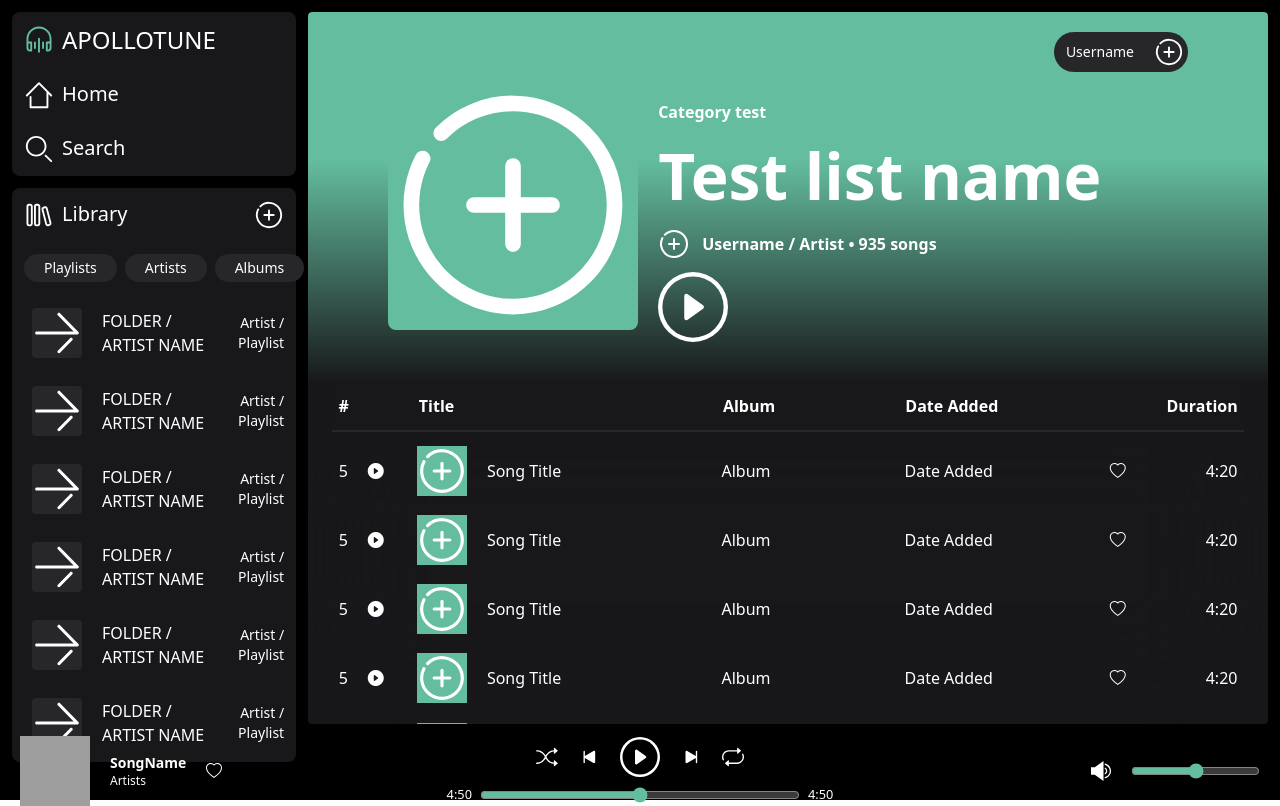
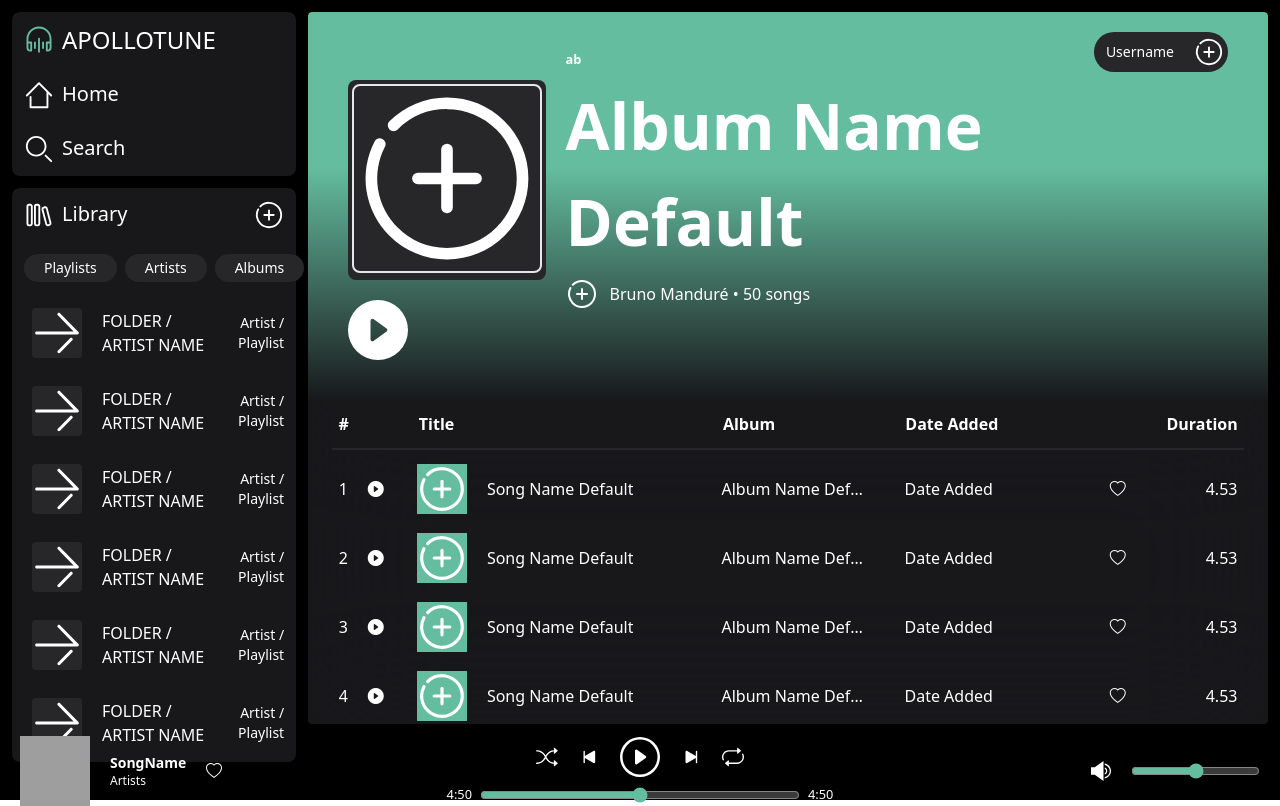
Before and after one commit to BMandure/apollotunes, a React (Vite) app: page / in a window 1280 px wide. Built offline with nearby package versions, Linux system fonts and the light colour scheme; grey boxes are pictures that could not be loaded.

Commit message:
update Header, Song, Login, SongList and types.ts

```diff
--- a/src/components/Header.tsx
+++ b/src/components/Header.tsx
@@ -1,8 +1,9 @@
 import test from "../assets/add.svg";
+import { Playlist } from "../types";
 
-function Header() {
+function Header(props: { info: Playlist }) {
   return (
-    <article className="m-0 px-[5rem] py-5 flex flex-col text-white bg-gradient-to-b from-[#64bd9f] from-40% to-zinc-900 to-100% ">
+    <article className="m-0 px-10 py-5 flex flex-col text-white bg-gradient-to-b from-[#64bd9f] from-40% to-zinc-900 to-100%">
       <div className="h-[40px] min-w-[40px] mb-2 ms-auto flex">
         <button className="flex hover:bg-zinc-700 text-sm rounded-3xl bg-zinc-800 ps-3 pe-1 py-1 items-center gap-5">
           <p>Username</p>
@@ -10,38 +11,39 @@ function Header() {
         </button>
       </div>
 
-      <div className="flex max-[1080px]:flex-col max-[1080px]:items-center">
-        <div className="bg-main rounded-lg !w-[250px] !h-[250px]">
-          <img src={test} alt="album/artist_image" />
+      <div className="flex h-[200px] max-[1080px]:flex-col max-[1080px]:items-center">
+        <div className="bg-zinc-800 rounded-lg w-[200px] h-[200px] p-1">
+          <img
+            src={test}
+            alt="album/artist_image"
+            className="border-2 rounded-lg"
+          />
         </div>
-        <div className="flex flex-col justify-between items-start p-5 gap-3 [&]:font-semibold text-white [&>h2]:max-[1080px]:text-center [&>h2]:max-[1080px]:w-full [&>span]:max-[1080px]:text-center [&>span]:max-[1080px]:w-full [&>button]:max-[1080px]:text-center [&>button]:max-[1080px]:mx-auto [&>small]:max-[1080px]:text-center [&>small]:max-[1080px]:w-full">
-          <small className="text-[1rem]">Category test</small>
-          <h2 className="max-[1080px]:text-[2rem] text-[3rem] min-[1275px]:text-[4rem] leading-tight">
-            Test list name
-          </h2>
 
+        <div className="h-[200px] flex flex-col gap-2 text-start ps-5 justify-center">
+          <small className="font-semibold">{props.info.list}</small>
+          <h2 className="text-[4rem] font-extrabold">{`${props.info.plName}`}</h2>
           <span className="text-left flex gap-3 items-center">
-            <img src={test} alt="" className="h-8" />
-            <p>Username / Artist &#x2022; 935 songs</p>
+            <img src={test} alt="user_profile_img" className="h-8" />
+            <p>
+              {`${props.info.username}`} &#x2022;{" "}
+              {`${props.info.songs.length} songs`}
+            </p>
           </span>
-          <button
-            id="play"
-            className="w-[70px] h-[70px] border-transparent hover:border-2 hover:border-white rounded-[50%]"
-          >
-            <svg
-              xmlns="http://www.w3.org/2000/svg"
-              width="16"
-              height="16"
-              fill="currentColor"
-              className="bi bi-play-circle w-full h-full"
-              viewBox="0 0 16 16"
-            >
-              <path d="M8 15A7 7 0 1 1 8 1a7 7 0 0 1 0 14zm0 1A8 8 0 1 0 8 0a8 8 0 0 0 0 16z" />
-              <path d="M6.271 5.055a.5.5 0 0 1 .52.038l3.5 2.5a.5.5 0 0 1 0 .814l-3.5 2.5A.5.5 0 0 1 6 10.5v-5a.5.5 0 0 1 .271-.445z" />
-            </svg>
-          </button>
         </div>
       </div>
+      <button className="w-[60px] h-[60px] hover:scale-110 my-5">
+        <svg
+          xmlns="http://www.w3.org/2000/svg"
+          width="full"
+          height="full"
+          fill="currentColor"
+          className="bi bi-play-circle-fill"
+          viewBox="0 0 16 16"
+        >
+          <path d="M16 8A8 8 0 1 1 0 8a8 8 0 0 1 16 0zM6.79 5.093A.5.5 0 0 0 6 5.5v5a.5.5 0 0 0 .79.407l3.5-2.5a.5.5 0 0 0 0-.814l-3.5-2.5z" />
+        </svg>
+      </button>
     </article>
   );
 }
--- a/src/components/Song.tsx
+++ b/src/components/Song.tsx
@@ -1,24 +1,25 @@
 import { Tooltip } from "antd";
 import songTest from "../assets/add.svg";
+import { Song as SongType } from "../types";
 
-function Song() {
+function Song(props: { position: number; infoSong: SongType }) {
   return (
     <tr className="flex gap-5 w-full mx-auto justify-around [&>th]:text-start h-[60px] items-center text-start hover:bg-zinc-800  rounded my-[1%]">
       <td className="flex gap-5">
-        5
-        <Tooltip placement="top" arrow={false} title="Play song" color="gray">
-          <button className="w-full h-full">
-            <i className="bi bi-play-circle-fill"></i>
-          </button>
-        </Tooltip>
+        {props.position}
+        <button className="w-full h-full">
+          <i className="bi bi-play-circle-fill"></i>
+        </button>
       </td>
       <td className="w-[30%]">
         <div className="flex items-center gap-5">
           <img src={songTest} alt="..." className="w-[50px] h-[50px] bg-main" />
-          <span className="truncate">Song Title</span>
+          <span className="truncate">{props.infoSong.songName}</span>
         </div>
       </td>
-      <td className="w-1/6 truncate max-[1050px]:hidden">Album</td>
+      <td className="w-1/6 truncate max-[1050px]:hidden">
+        {props.infoSong.playlist.plName}
+      </td>
       <td className="w-1/6 max-[1050px]:hidden">Date Added</td>
       <td className="w-1/6 !text-end flex gap-20 justify-end">
         <Tooltip
@@ -29,7 +30,7 @@ function Song() {
         >
           <i className="bi bi-heart hover:cursor-pointer"></i>
         </Tooltip>
-        4:20
+        {props.infoSong.duration}
       </td>
     </tr>
   );
--- a/src/pages/Login.tsx
+++ b/src/pages/Login.tsx
@@ -1,4 +1,3 @@
-import { Link, Routes } from "react-router-dom";
 import logo from "../assets/logo.svg";
 import LoginModal from "../components/LoginModal";
 import RegisterModal from "../components/RegisterModal";
--- a/src/pages/SongList.tsx
+++ b/src/pages/SongList.tsx
@@ -1,11 +1,31 @@
 import Header from "../components/Header";
 import Song from "../components/Song";
-import { id } from "../../types";
+import { Playlist } from "../types";
 
-function SongList(props: { id: id }) {
+function SongList() {
+  const playList: Playlist = {
+    plName: "Album Name Default",
+    username: "Bruno Manduré",
+    songs: [],
+    image: "...",
+    list: "ab",
+  };
+
+  let i: number = 0;
+  while (i < 50) {
+    playList.songs.push({
+      songName: "Song Name Default",
+      username: "Bruno",
+      artist: "Bruno",
+      duration: 4.53,
+      playlist: playList,
+    });
+    i++;
+  }
+
   return (
     <section className="flex flex-col max-h-[90vh] w-full [&>article]:rounded rounded overflow-auto bg-zinc-900">
-      <Header />
+      <Header info={playList} />
       <article className="flex-1 text-white pb-[2rem] pt-0 backdrop-blur-3xl">
         <table className="w-[95%] mx-auto">
           <thead className="sticky top-0 h-[50px] flex items-center border-b-2 border-zinc-800 bg-zinc-900">
@@ -17,35 +37,10 @@ function SongList(props: { id: id }) {
               <th className="w-1/6 !text-end">Duration</th>
             </tr>
           </thead>
-          <tbody className="px-[5rem]">
-            <Song />
-            <Song />
-            <Song />
-            <Song />
-            <Song />
-            <Song />
-            <Song />
-            <Song />
-            <Song />
-            <Song />
-            <Song />
-            <Song />
-            <Song />
-            <Song />
-            <Song />
-            <Song />
-            <Song />
-            <Song />
-            <Song />
-            <Song />
-            <Song />
-            <Song />
-            <Song />
-            <Song />
-            <Song />
-            <Song />
-            <Song />
-            <Song />
+          <tbody>
+            {playList.songs.map((song, i) => (
+              <Song key={i} infoSong={song} position={i + 1} />
+            ))}
           </tbody>
         </table>
       </article>
--- /dev/null
+++ b/src/types.ts
@@ -0,0 +1,21 @@
+export type Id = `${string}-${string}-${string}-${string}-${string}`;
+
+type ListType = "pl" | "ab" | "sg";
+
+export type Song = {
+  songName: string;
+  username: string;
+  artist: string;
+  duration: number;
+  playlist: Playlist;
+  dateAdded?: Date;
+  favourite?: boolean;
+};
+
+export type Playlist = {
+  plName: string;
+  username: string;
+  songs: Song[];
+  image: string;
+  list: ListType;
+};
--- a/types.ts
+++ /dev/null
@@ -1 +0,0 @@
-export type id = `${string}-${string}-${string}-${string}-${string}`;
```
